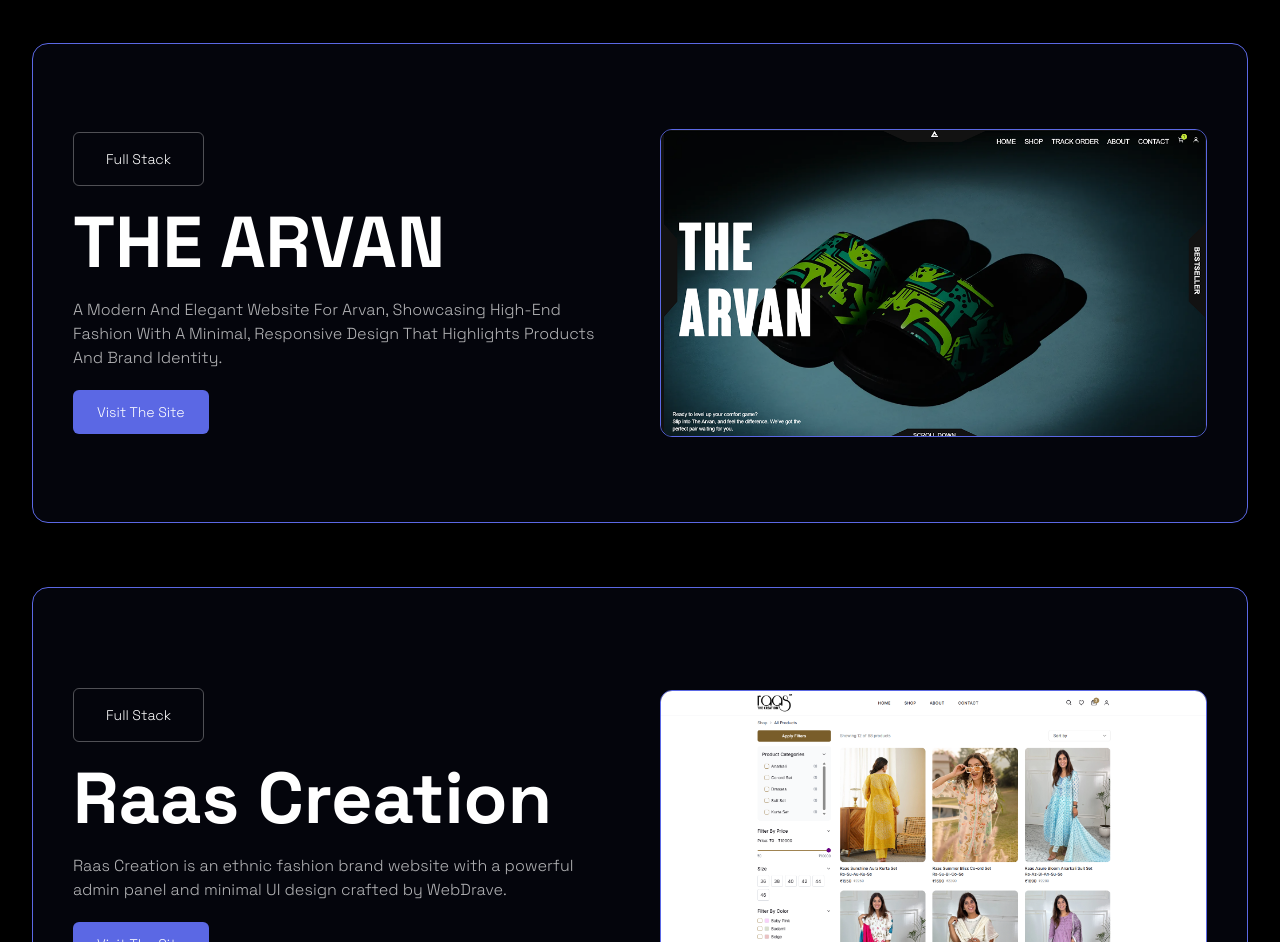
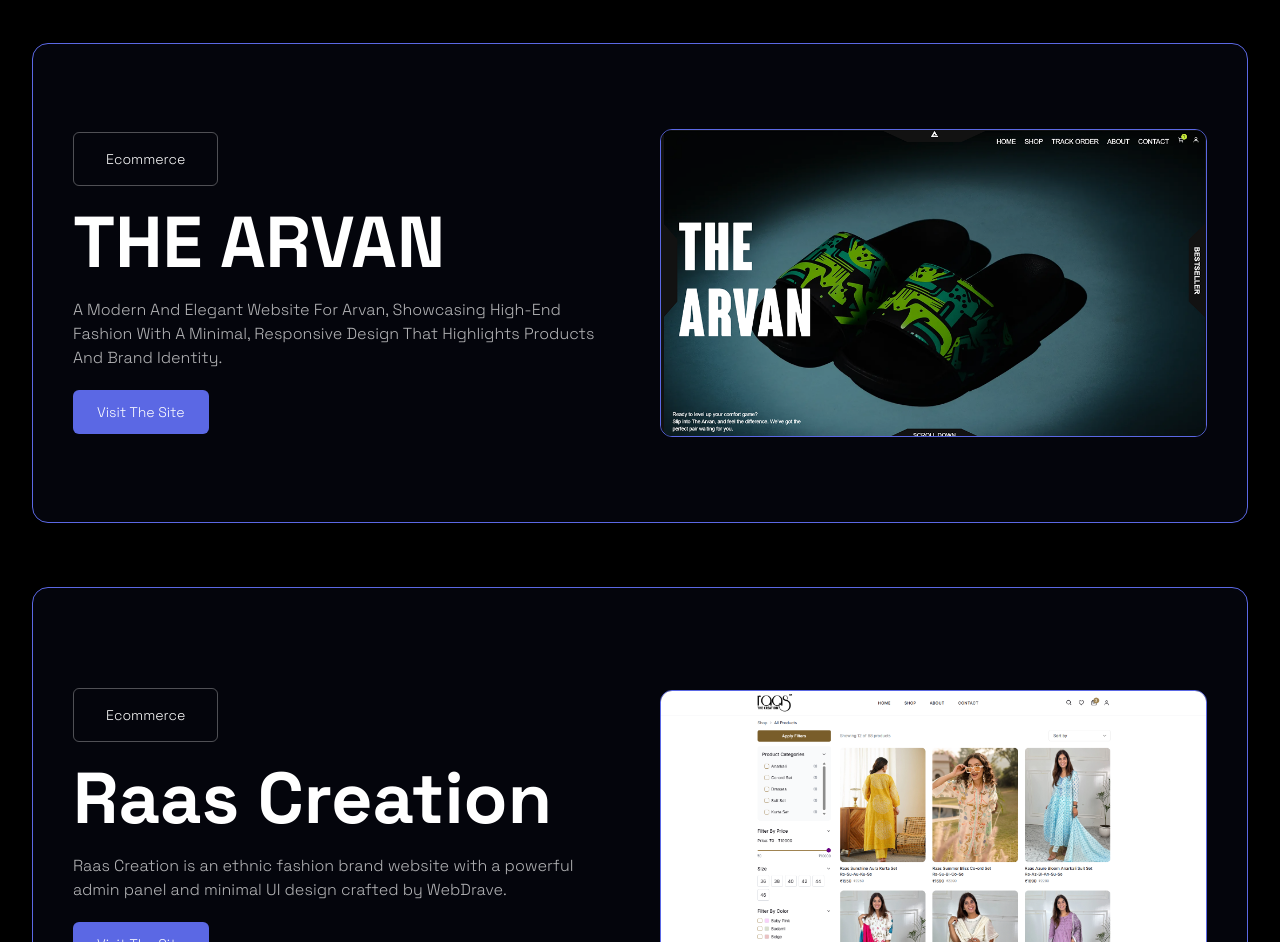
Before and after one commit to AbhishekChoudharyy/Webdrave-SkillsVarz-main, a React (Vite) app: page / in a window 1280 px wide. Shown: the part 3264-4206 px from the top of the page. Built offline with nearby package versions, Linux system fonts and the light colour scheme; a web font is replaced by a local one.

Commit message:
spell correct

```diff
--- a/src/components/Projects.jsx
+++ b/src/components/Projects.jsx
@@ -4,7 +4,7 @@
 const StickyStackedCards = () => {
   const cards = [
     {
-      tag: "Full Stack",
+      tag: "Ecommerce",
       title: "THE ARVAN",
       description:
         "A Modern And Elegant Website For Arvan, Showcasing High-End Fashion With A Minimal, Responsive Design That Highlights Products And Brand Identity.",
@@ -12,7 +12,7 @@
       link: "https://www.thearvan.com", // Add the link here
     },
     {
-      tag: "Full Stack",
+      tag: "Ecommerce",
       title: "Raas Creation",
       description:
         "Raas Creation is an ethnic fashion brand website with a powerful admin panel and minimal UI design crafted by WebDrave.",
```
